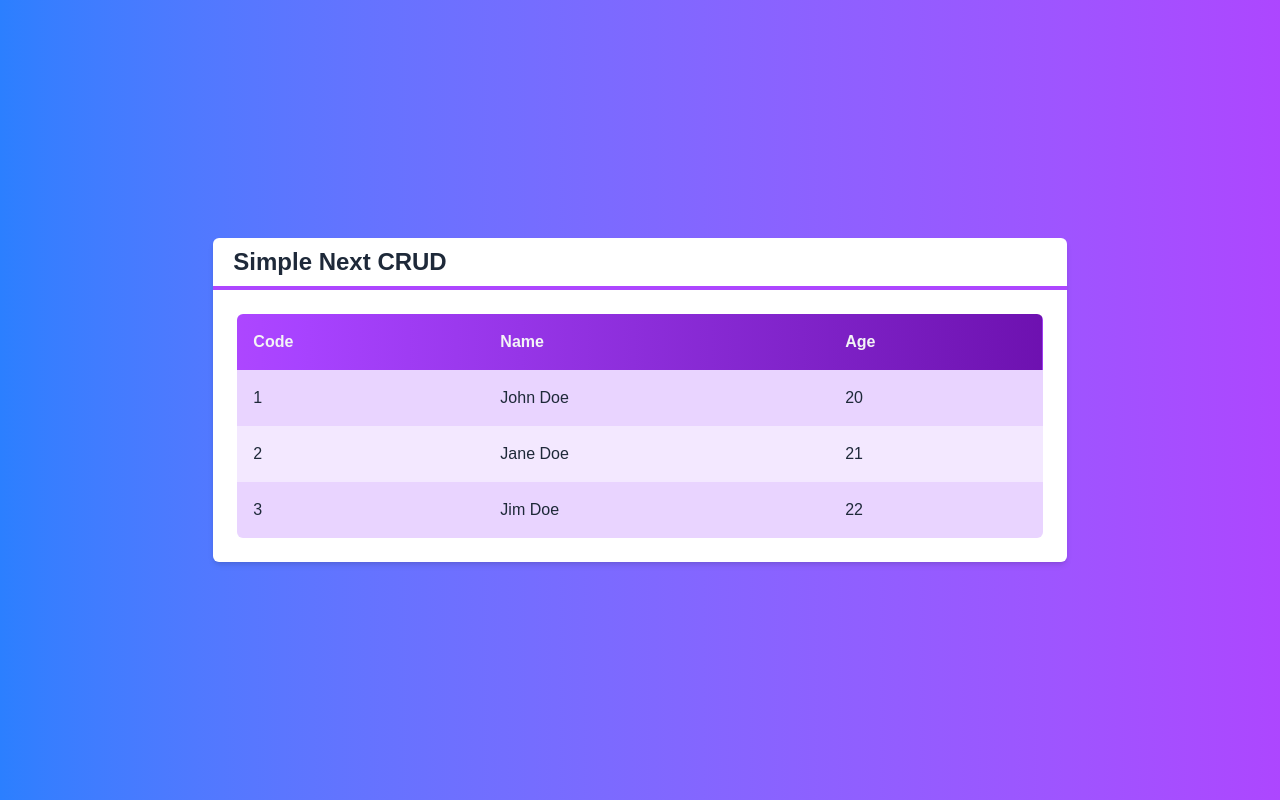
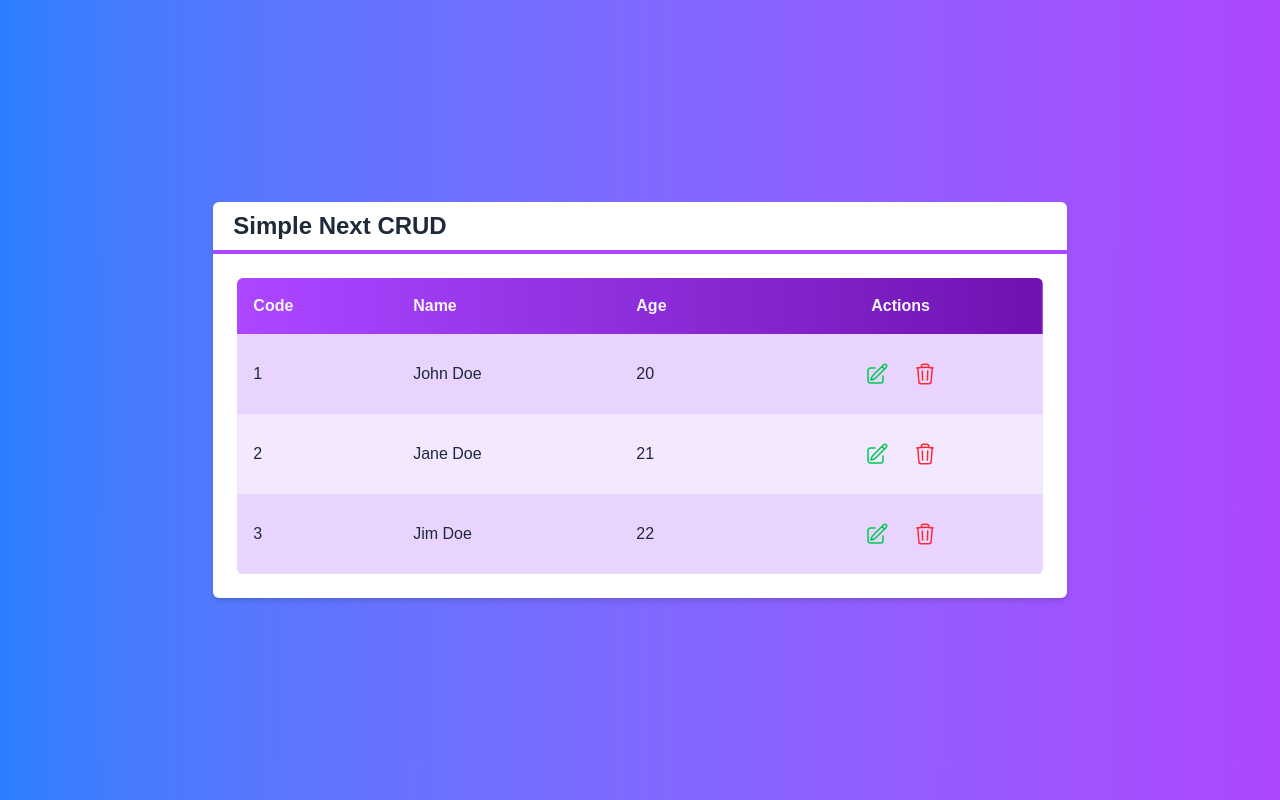
Before and after one commit to FelipeEnne/next-basic-crud, a Next.js app: page / in a window 1280 px wide. Built offline with nearby package versions, Linux system fonts and the light colour scheme.

Commit message:
feat table

```diff
--- a/app/page.tsx
+++ b/app/page.tsx
@@ -1,3 +1,5 @@
+"use client";
+
 import Layout from "@/components/Layout";
 import Table from "@/components/Table";
 import Client from "@/core/Client";
@@ -9,10 +11,22 @@
     new Client("3", "Jim Doe", 22),
   ];
 
+  function clientSelected(client: Client) {
+    console.log(client.getName());
+  }
+
+  function clientDeleted(client: Client) {
+    console.log(client.getName());
+  }
+
   return (
     <div className="flex h-screen items-center justify-center bg-linear-to-r from-blue-500 to-purple-500 text-white">
       <Layout title="Simple Next CRUD">
-        <Table clients={clients} />
+        <Table
+          clients={clients}
+          clientSelected={(client) => clientSelected(client)}
+          clientDeleted={(client) => clientDeleted(client)}
+        />
       </Layout>
     </div>
   );
--- /dev/null
+++ b/components/Icons.tsx
@@ -0,0 +1,37 @@
+export const EditIcon = () => {
+  return (
+    <svg
+      xmlns="http://www.w3.org/2000/svg"
+      fill="none"
+      viewBox="0 0 24 24"
+      strokeWidth={1.5}
+      stroke="currentColor"
+      className="size-6"
+    >
+      <path
+        strokeLinecap="round"
+        strokeLinejoin="round"
+        d="m16.862 4.487 1.687-1.688a1.875 1.875 0 1 1 2.652 2.652L10.582 16.07a4.5 4.5 0 0 1-1.897 1.13L6 18l.8-2.685a4.5 4.5 0 0 1 1.13-1.897l8.932-8.931Zm0 0L19.5 7.125M18 14v4.75A2.25 2.25 0 0 1 15.75 21H5.25A2.25 2.25 0 0 1 3 18.75V8.25A2.25 2.25 0 0 1 5.25 6H10"
+      />
+    </svg>
+  );
+};
+
+export const DeleteIcon = () => {
+  return (
+    <svg
+      xmlns="http://www.w3.org/2000/svg"
+      fill="none"
+      viewBox="0 0 24 24"
+      strokeWidth={1.5}
+      stroke="currentColor"
+      className="size-6"
+    >
+      <path
+        strokeLinecap="round"
+        strokeLinejoin="round"
+        d="m14.74 9-.346 9m-4.788 0L9.26 9m9.968-3.21c.342.052.682.107 1.022.166m-1.022-.165L18.16 19.673a2.25 2.25 0 0 1-2.244 2.077H8.084a2.25 2.25 0 0 1-2.244-2.077L4.772 5.79m14.456 0a48.108 48.108 0 0 0-3.478-.397m-12 .562c.34-.059.68-.114 1.022-.165m0 0a48.11 48.11 0 0 1 3.478-.397m7.5 0v-.916c0-1.18-.91-2.164-2.09-2.201a51.964 51.964 0 0 0-3.32 0c-1.18.037-2.09 1.022-2.09 2.201v.916m7.5 0a48.667 48.667 0 0 0-7.5 0"
+      />
+    </svg>
+  );
+};
--- a/components/Table.tsx
+++ b/components/Table.tsx
@@ -1,10 +1,14 @@
 import Client from "@/core/Client";
+import { DeleteIcon, EditIcon } from "./Icons";
 
 interface TableProps {
   clients: Client[];
+  clientSelected?: (client: Client) => void;
+  clientDeleted?: (client: Client) => void;
 }
 
 export default function Table(props: TableProps) {
+  const showActions = props.clientSelected || props.clientDeleted;
   function renderHeader() {
     return (
       <thead className="bg-linear-to-r from-purple-500 to-purple-800 text-gray-100">
@@ -12,8 +16,36 @@
           <th className="text-left p-4">Code</th>
           <th className="text-left p-4">Name</th>
           <th className="text-left p-4">Age</th>
+          {showActions && <th className="text-center p-4">Actions</th>}
         </tr>
       </thead>
+    );
+  }
+
+  function renderActions(client: Client) {
+    return (
+      <>
+        {props.clientSelected ? (
+          <button
+            onClick={() => props.clientSelected?.(client)}
+            className="text-green-500 hover:bg-purple-50 p-2 m-1 rounded-full"
+          >
+            <EditIcon />
+          </button>
+        ) : (
+          false
+        )}
+        {props.clientDeleted ? (
+          <button
+            onClick={() => props.clientDeleted?.(client)}
+            className="text-red-500 hover:bg-purple-50 p-2 m-1 rounded-full"
+          >
+            <DeleteIcon />
+          </button>
+        ) : (
+          false
+        )}
+      </>
     );
   }
 
@@ -28,6 +60,9 @@
             <td className="text-left p-4">{client.getId()}</td>
             <td className="text-left p-4">{client.getName()}</td>
             <td className="text-left p-4">{client.getAge()}</td>
+            {showActions && (
+              <td className="text-center p-4">{renderActions(client)}</td>
+            )}
           </tr>
         ))}
       </tbody>
```
